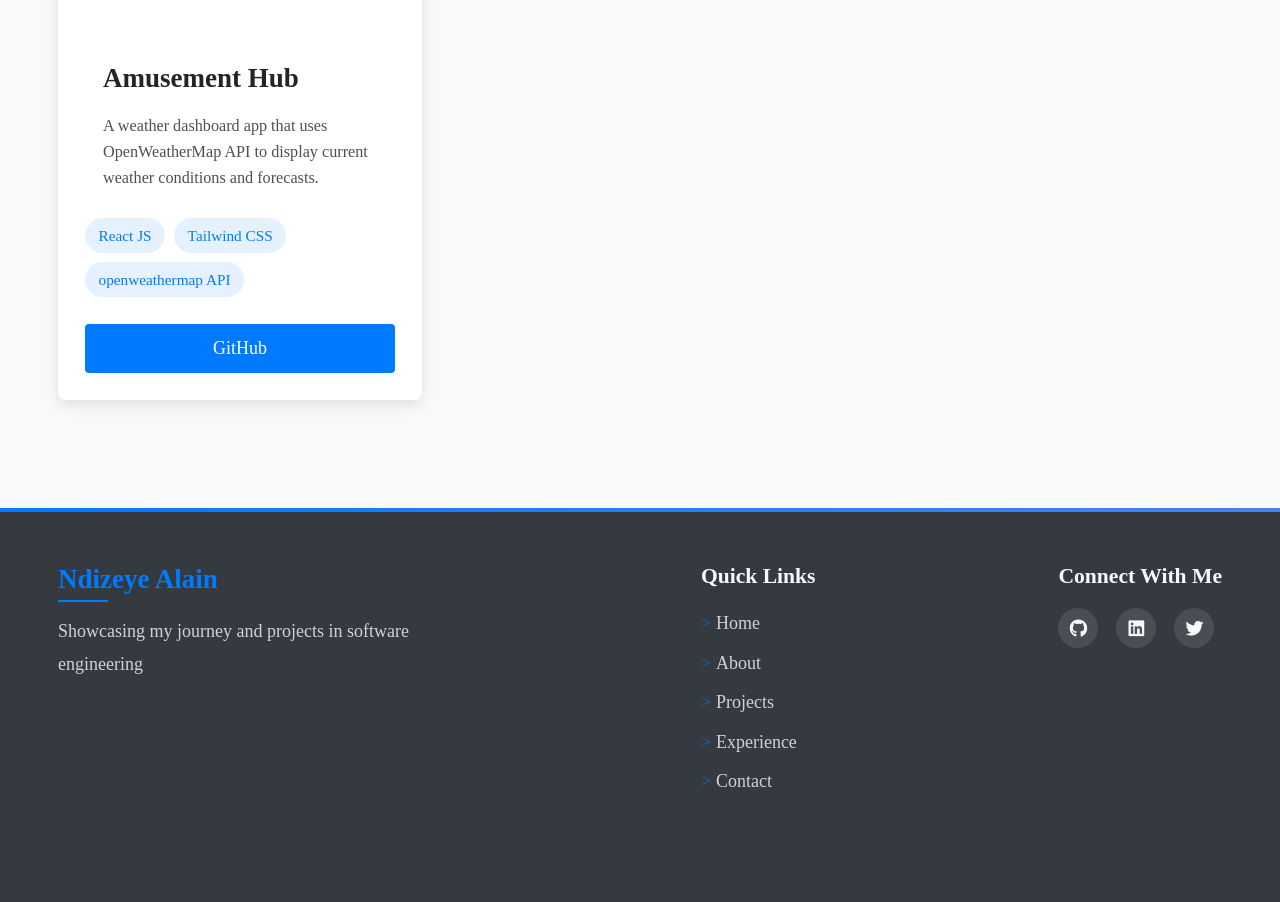
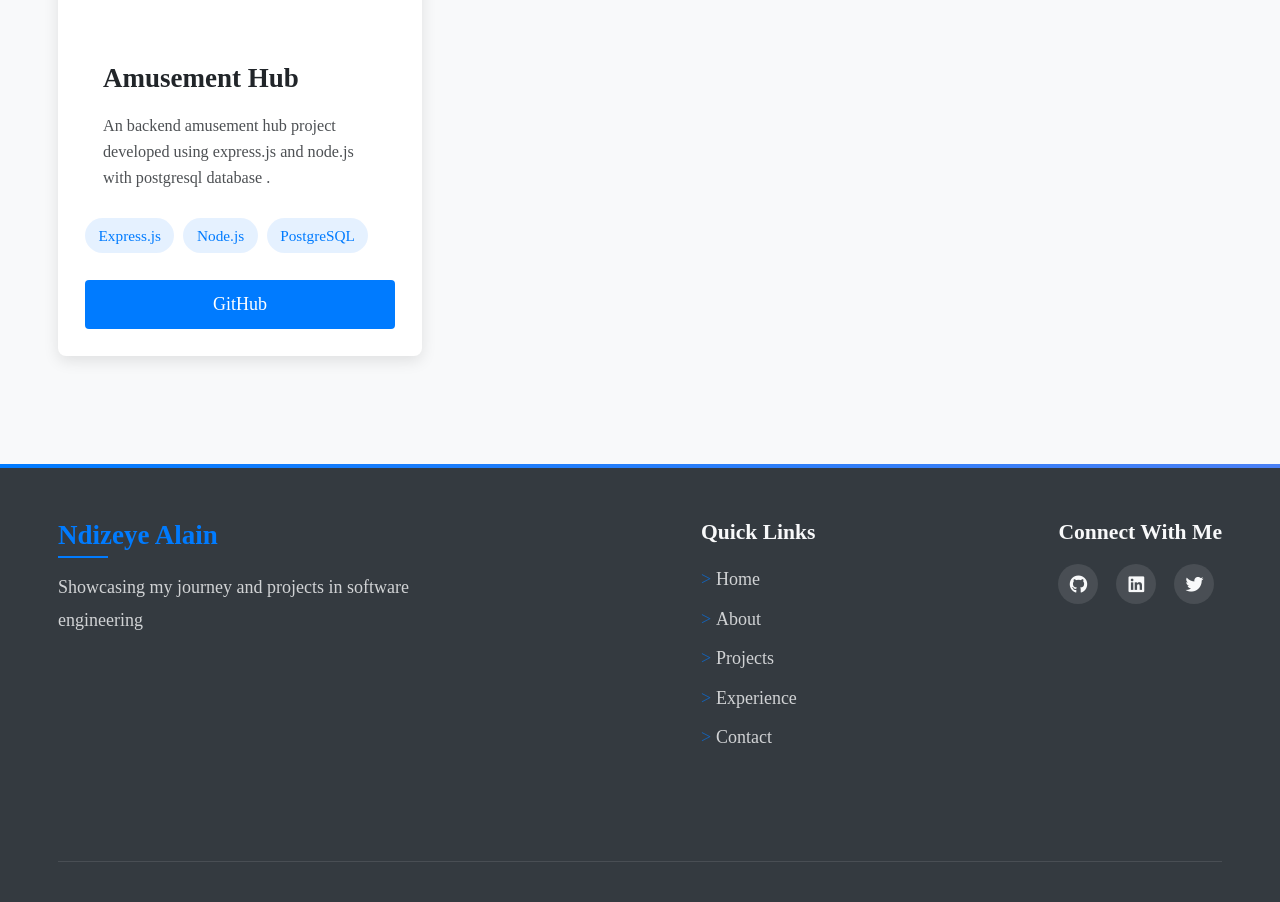
Before and after one commit to Alaindeve1/portfolio-website, a React (Create React App) app: page /projects in a window 1280 px wide. Shown: the part 1861-2763 px from the top of the page. Built offline with nearby package versions, Linux system fonts and the light colour scheme.

Commit message:
finished setting up the amusement project in my portfolio

```diff
--- a/src/pages/Projects.jsx
+++ b/src/pages/Projects.jsx
@@ -71,12 +71,12 @@ const Projects = () => {
     {
       id: 7,
       title: "Amusement Hub",
-      description: "A weather dashboard app that uses OpenWeatherMap API to display current weather conditions and forecasts.",
-      technologies: ["React JS", "Tailwind CSS", "openweathermap API"],
+      description: "An backend amusement hub project developed using express.js and node.js with postgresql database .",
+      technologies: ["Express.js", "Node.js", "PostgreSQL"],
       image: "/assets/images/amusement-hub2.webp",
       fallbackImage: "/assets/images/amusement-hub2.png",
-      githubLink: "https://github.com/Alaindeve1/frontend-intermediate-codveda",
-      category: "Backend"
+      githubLink: "https://github.com/Alaindeve1/amusement-hub",
+      category: "backend"
     },
   ];
 
```
